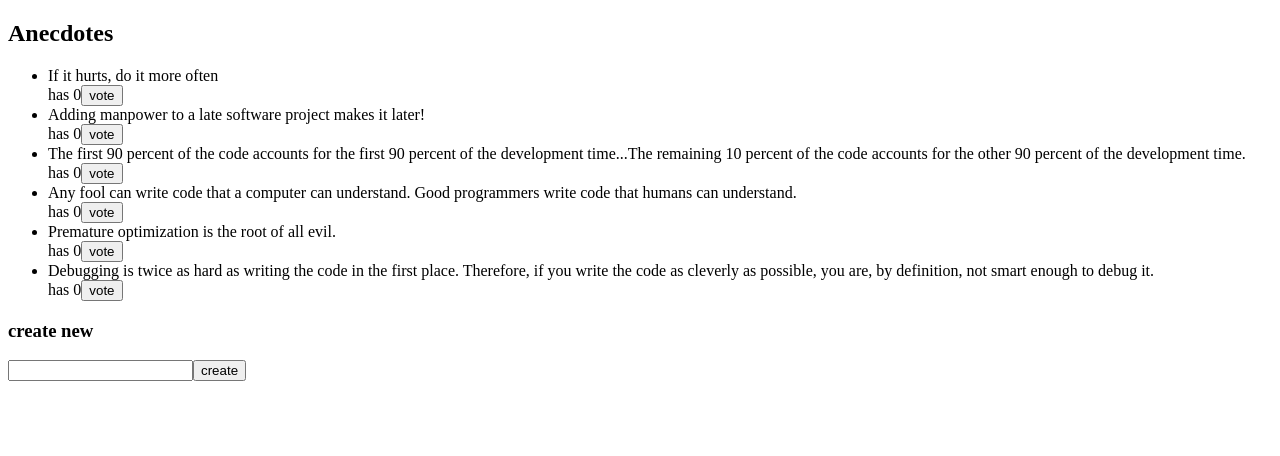
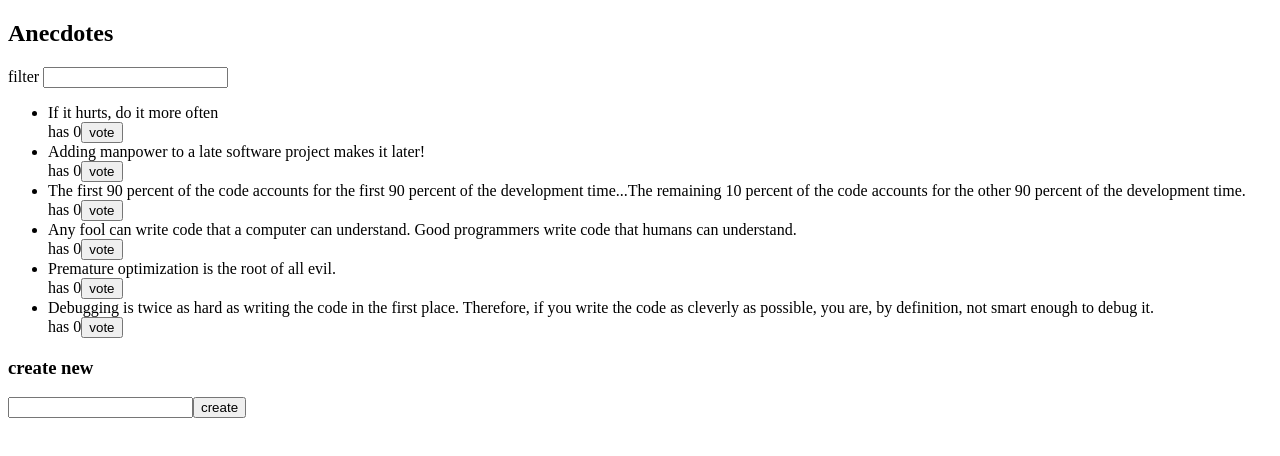
Before and after one commit to Samiira-mohamed/part6, a React (Vite) app in the folder zustand-anecdotes/: page / in a window 1280 px wide. Shown: the top 456 px of the page. Built offline with nearby package versions, Linux system fonts and the light colour scheme.

Commit message:
6.6: filter anecdotes

```diff
--- a/zustand-anecdotes/src/App.jsx
+++ b/zustand-anecdotes/src/App.jsx
@@ -1,10 +1,12 @@
 import AnecdoteForm from './components/AnecdoteForm'
 import AnecdoteList from './components/AnecdoteList'
+import Filter from './components/Filter'
 
 const App = () => {
   return (
     <div>
       <h2>Anecdotes</h2>
+      <Filter />
       <AnecdoteList />
       <AnecdoteForm />
     </div>
--- /dev/null
+++ b/zustand-anecdotes/src/components/Filter.jsx
@@ -0,0 +1,21 @@
+import { useAnecdoteActions } from '../store'
+
+const Filter = () => {
+  const { setFilter } = useAnecdoteActions()
+
+  const handleChange = (event) => {
+    setFilter(event.target.value)
+  }
+
+  const style = {
+    marginBottom: 10
+  }
+
+  return (
+    <div style={style}>
+      filter <input onChange={handleChange} />
+    </div>
+  )
+}
+
+export default Filter
--- a/zustand-anecdotes/src/store.js
+++ b/zustand-anecdotes/src/store.js
@@ -21,6 +21,7 @@
 
 const useAnecdoteStore = create(set => ({
   anecdotes: initialState,
+  filter: '',
   actions: {
     vote: (id) => set(state => ({
       anecdotes: state.anecdotes.map(anecdote =>
@@ -32,8 +33,19 @@
     addAnecdote: (content) => set(state => ({
       anecdotes: state.anecdotes.concat(asObject(content))
     })),
+    setFilter: (value) => set(() => ({ filter: value })),
   }
 }))
 
-export const useAnecdotes = () => useAnecdoteStore(state => state.anecdotes)
+export const useAnecdotes = () => {
+  const anecdotes = useAnecdoteStore(state => state.anecdotes)
+  const filter = useAnecdoteStore(state => state.filter)
+
+  const filtered = anecdotes.filter(anecdote =>
+    anecdote.content.toLowerCase().includes(filter.toLowerCase())
+  )
+
+  return filtered.toSorted((a, b) => b.votes - a.votes)
+}
+
 export const useAnecdoteActions = () => useAnecdoteStore(state => state.actions)
```
